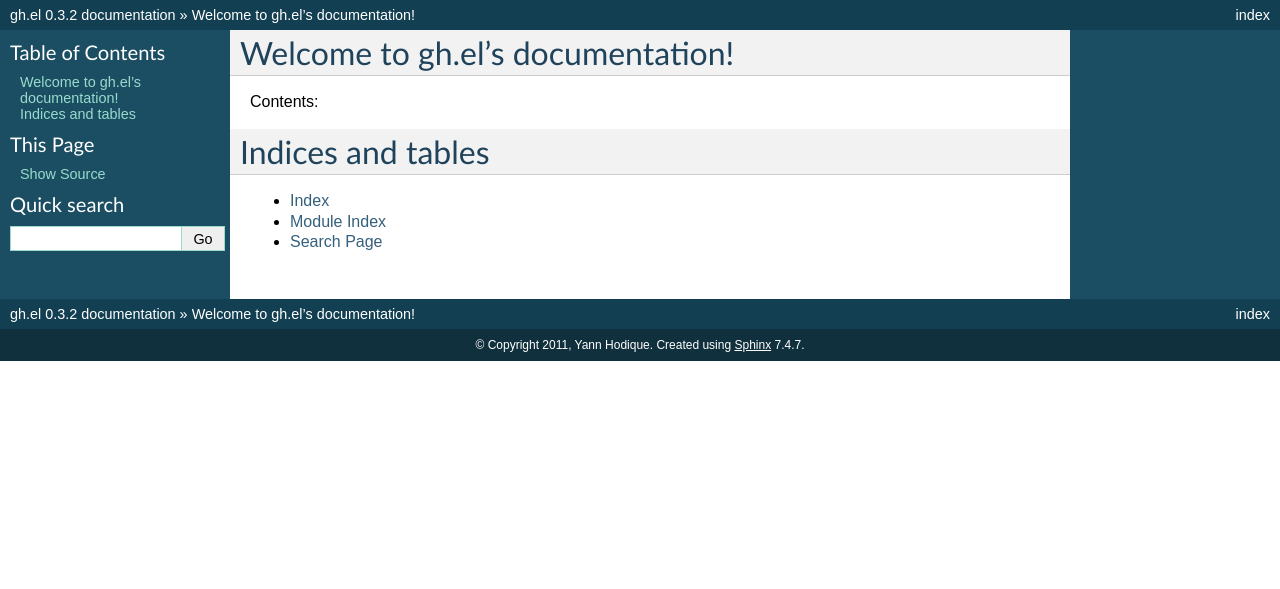
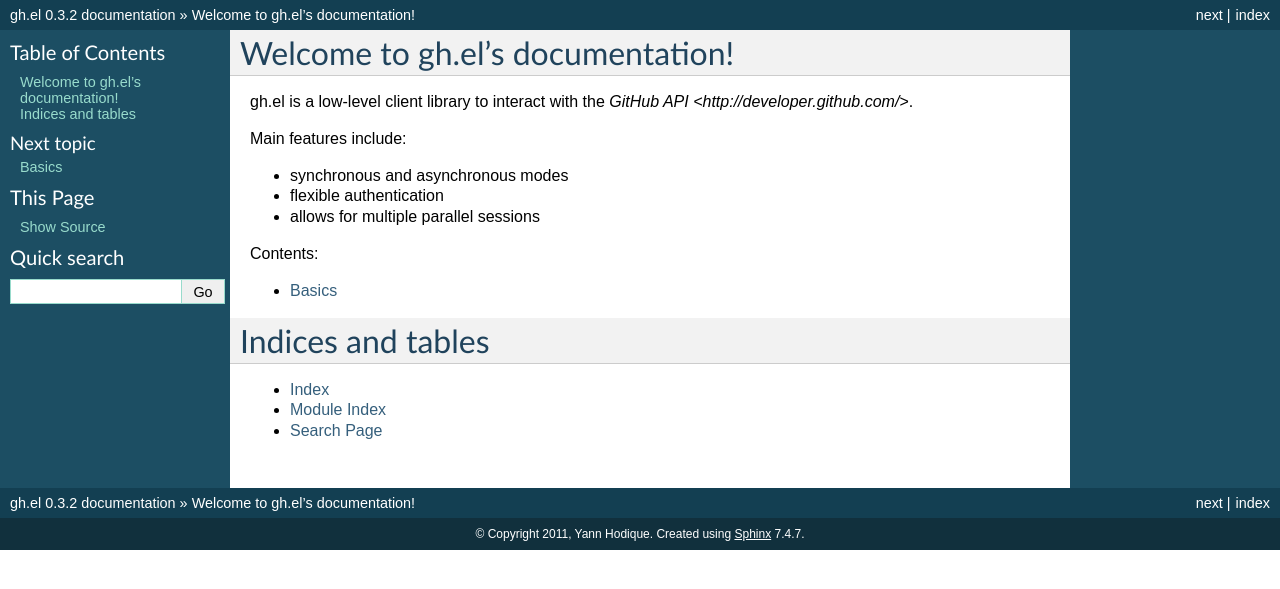
Before and after one commit to sigma/gh.el, a Sphinx documentation site: the page built from docs/source/index.rst, in a window 1280 px wide. Shown: the top 589 px of the page. Built offline with Sphinx 7.4.7, drawn with Linux system fonts in a browser that asks for light colours.

```diff
--- a/docs/source/conf.py
+++ b/docs/source/conf.py
@@ -183,7 +183,7 @@ latex_elements = {
 # Grouping the document tree into LaTeX files. List of tuples
 # (source start file, target name, title, author, documentclass [howto/manual]).
 latex_documents = [
-  ('index', 'ghel.tex', u'gh.el Documentation',
+  ('index', 'ghel.tex', u'gh.el User Manual',
    u'Yann Hodique', 'manual'),
 ]
 
@@ -213,7 +213,7 @@ latex_documents = [
 # One entry per manual page. List of tuples
 # (source start file, name, description, authors, manual section).
 man_pages = [
-    ('index', 'ghel', u'gh.el Documentation',
+    ('index', 'ghel', u'gh.el User Manual',
      [u'Yann Hodique'], 1)
 ]
 
@@ -227,7 +227,7 @@ man_pages = [
 # (source start file, target name, title, author,
 #  dir menu entry, description, category)
 texinfo_documents = [
-  ('index', 'gh', u'gh.el Documentation',
+  ('index', 'gh', u'gh.el User Manual',
    u'Yann Hodique', 'gh.el', 'Using GitHub from Emacs.',
    'Emacs'),
 ]
--- a/docs/source/index.rst
+++ b/docs/source/index.rst
@@ -6,11 +6,21 @@
 Welcome to gh.el's documentation!
 =================================
 
+gh.el is a low-level client library to interact with the
+`GitHub API <http://developer.github.com/>`.
+
+Main features include:
+
+* synchronous and asynchronous modes
+* flexible authentication
+* allows for multiple parallel sessions
+
 Contents:
 
 .. toctree::
    :maxdepth: 2
 
+   intro
 
 
 Indices and tables
--- /dev/null
+++ b/docs/source/intro.rst
@@ -0,0 +1,6 @@
+========
+ Basics
+========
+
+gh.el is built on top of Eieio. The scope of this client library is to provide
+plumbing primitives that will allow full use of the GitHub API.
```
Also changed, not shown: 1 other file.
